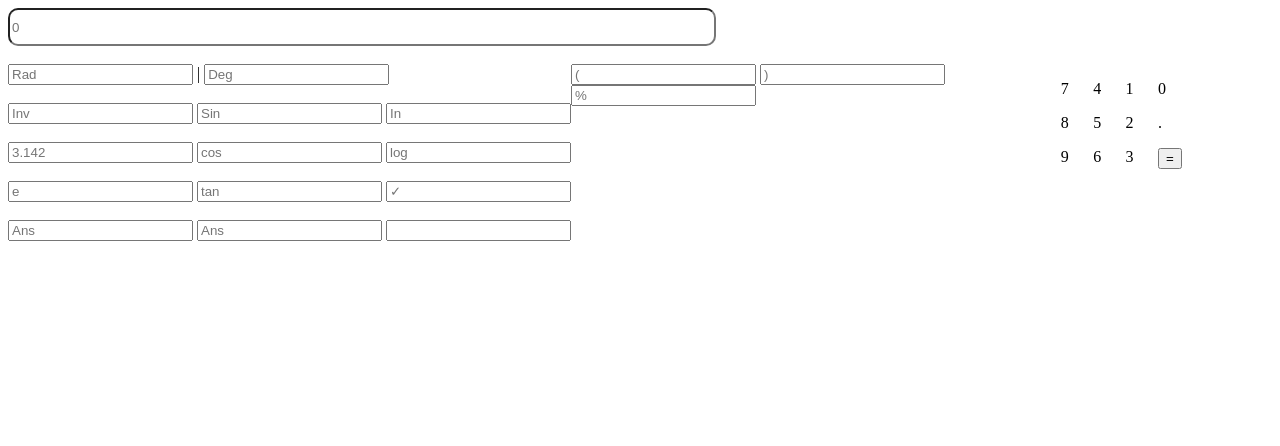
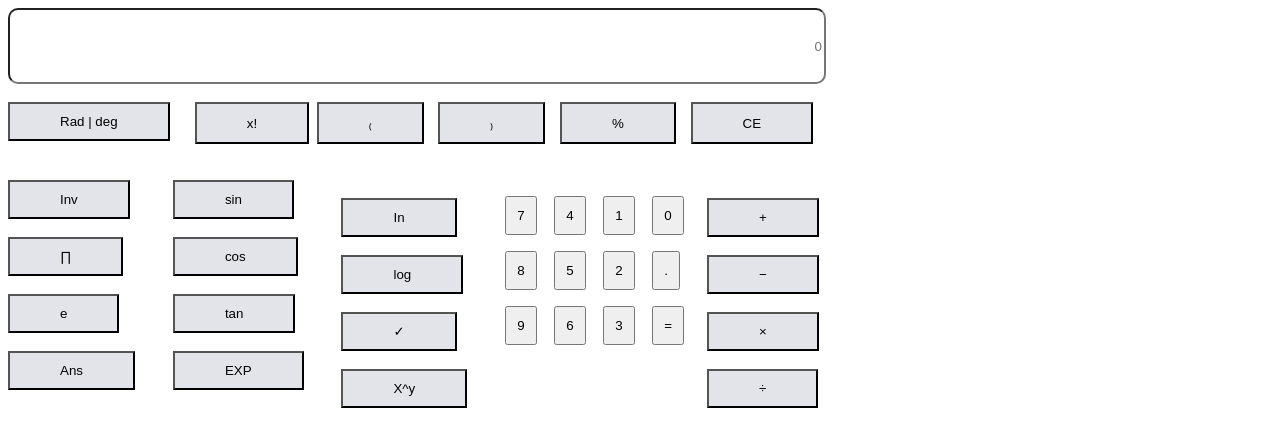
Before and after one commit to Karen-philip-maria/Calculator, a plain HTML site: page index.html in a window 1280 px wide. Drawn offline with Linux system fonts and the light colour scheme.

Commit message:
made chamges

```diff
--- a/index.html
+++ b/index.html
@@ -7,72 +7,94 @@
     <link rel="stylesheet" href="style.css">
 </head>
 <body>
-  </div>
+  <div id="body">
   <div id="Area">
-    <input type="0" placeholder="0">
+    <input type="text" placeholder=0>
   </div>
   <br>
-<div id="one">
-
   <div id="calculator">
   <div>
-   <span><input type="Rad" placeholder="Rad"> </span>
-   <span>|</span>
-   <span><input type="Deg" placeholder="Deg"></span>
+    <button id="log">Rad | deg</button>
+  </div>
+    <div id="deg">
+      <button id="log">x!</button>
+      <button id="log">&#8333</button>
+      <br>
+      <button id="log">&#8334</button>
+      <br>
+      <button id="log">&#37</button>
+      <br>
+      <button id="log">CE</button>
+    </div>
+  </div>
+  </div>
+  <br><br>
+  <div id="row1">
+    <div>
+      <button id="sin">Inv</button>
+      <br>
+      <button id="sin">&#8719</button>
+      <br>
+      <button id="sin" id="buton">e</button>
+      <br>
+      <button id="sin">Ans</button>
+  </div>
+  <div>
+    <button id="sin">sin</button>
+    <br>
+    <button id="sin">cos</button>
+    <br>
+    <button id="sin">tan</button>
+    <br>
+    <button id="sin">EXP</button>
+  </div>
+  <div>
+    <br>
+    <button id="sin">In</button>
+    <br>
+    <button id="sin">log</button>
+    <br>
+    <button id="sin">&#x2713</button>
+    <br>
+    <button id="sin"> X^y</button>
+    </div>
+    <div id="second">
+  <div>
+    <p><button id="cos">7</button></p>
+    <p><button id="cos">8</button></p>
+    <p><button id="cos">9</button></p>
+  </div>
+  <div>
+    <p><button id="cos">4</button></p>
+    <p><button id="cos">5</button></p>
+    <p><button id="cos">6</button></p>
+  </div>
+  <div>
+    <p><button id="cos">1</button></p>
+    <p><button id="cos">2</button></p>
+    <p><button id="cos">3</button></p>
+  </div>
+  <div>
+    <p> <button id="cos">0</button></p>
+    <p><button id="cos">.</button></p>
+    <button id="cos">&#61</button>
+    </div>
   </div>
   <br>
-  <div>
-   <span><input type="text" placeholder="Inv"></span>
-    <span><input type="text" placeholder="Sin"></span>
-    <span><input type="text" placeholder="In"></span>
-  </div>
   <br>
-  <div>
-    <span><input type="text" placeholder="3.142"></span>
-    <span><input type="text" placeholder="cos"></span>
-    <span><input type="text" placeholder="log"></span>
-  </div>
   <br>
-  <div>
-    <span><input type="text" placeholder="e"></span>
-    <span><input type="text" placeholder="tan"></span>
-    <span><input type="text" placeholder="&#x2713;"></span>
-  </div>
   <br>
-  <div>
-  <span><input type="text" placeholder="Ans"></span>
-  <span><input type="text" placeholder="Ans"></span>
-  <span><input type="text" placeholder=""></span>
+  <div id="tags">
+    <br>
+    <button id="sin">&#43</button>
+    <br>
+    <button id="sin">&#8722</button>
+    <br>
+    <button id="sin">&#215</button>
+    <br>
+    <button id="sin">&#247</button>
   </div>
   </div>
-
-  <div id="second">
-    <div>
-    <span><input type="text" placeholder="("></span>
-    <span><input type="text" placeholder=")"></span>
-    <span><input type="text" placeholder="%"></span>
-  </div>
-  <div>
-    <span><p>7</p></span>
-    <span><p>8</p></span>
-    <span><p>9</p></span>
-  </div>
-  <div>
-    <span><p>4</p></span>
-    <span><p>5</p></span>
-    <span><p>6</p></span>
-  </div>
-  <div>
-    <span><p>1</p></span>
-    <span><p>2</p></span>
-    <span><p>3</p></span>
-  </div>
-  <div>
-    <span><p>0</p></span>
-    <span><p>.</p></span>
-    <span><button>=</button></span>
-  </div>
-  </div>
-  </div>
+  <script src="script.js"></script>
 </body>
 </html>
--- a/style.css
+++ b/style.css
@@ -1,7 +1,40 @@
 #Area input{
-    width: 700px;
+    width: 810px;
     border-radius: 10px;
-    height: 32px;
+    height: 70px;
+    text-align: right;
+}
+#sin{
+    display: flex;
+    padding: 10px 50px;
+    color: black;
+    background-color: rgb(226, 228, 234);
+}
+#log {
+    padding: 10px 50px;
+    color: black;
+    background-color: rgb(226, 228, 234);
+
+}
+
+#cos {
+    padding: 10px 10px;
+    color: black;
+}
+#calculator{
+    display: flex;
+    gap:2%;
+}
+#deg{
+    display: flex;
+     gap: 1.3%;
+}
+#row1{
+    display: flex;
+    gap: 3%;
+}
+#boy{
+    display: flex;
 }
 #input{
     border-radius: 20px;
@@ -12,8 +45,21 @@
 }
 #second{
    display: flex;
-   gap: 4%;
+   gap: 14%;
 }
 #one{
     display: flex;
 }
+
+#first{
+    display: flex;
+    width: 20px;
+    gap: 15%;
+}
+#six{
+    display: flex;
+}
+#secnd{
+    display: flex;
+    gap: 10%;
+}
```
